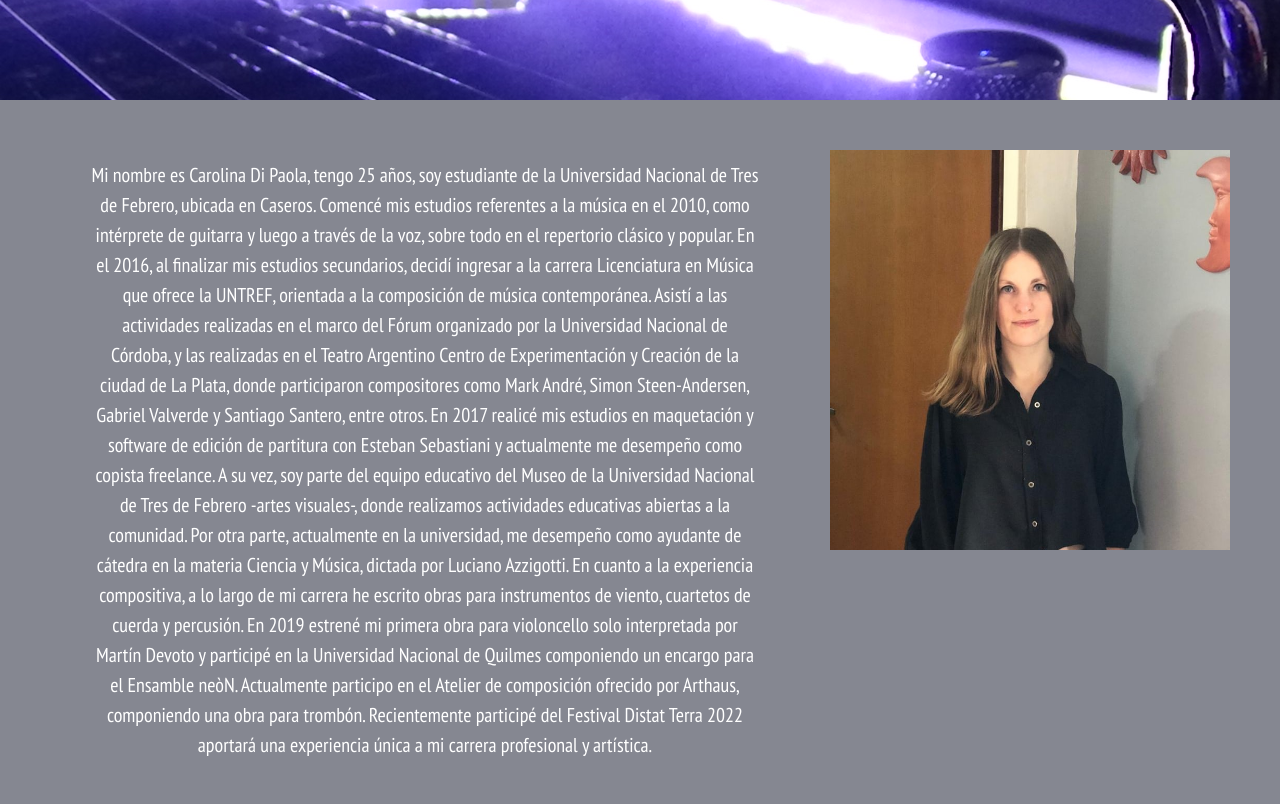
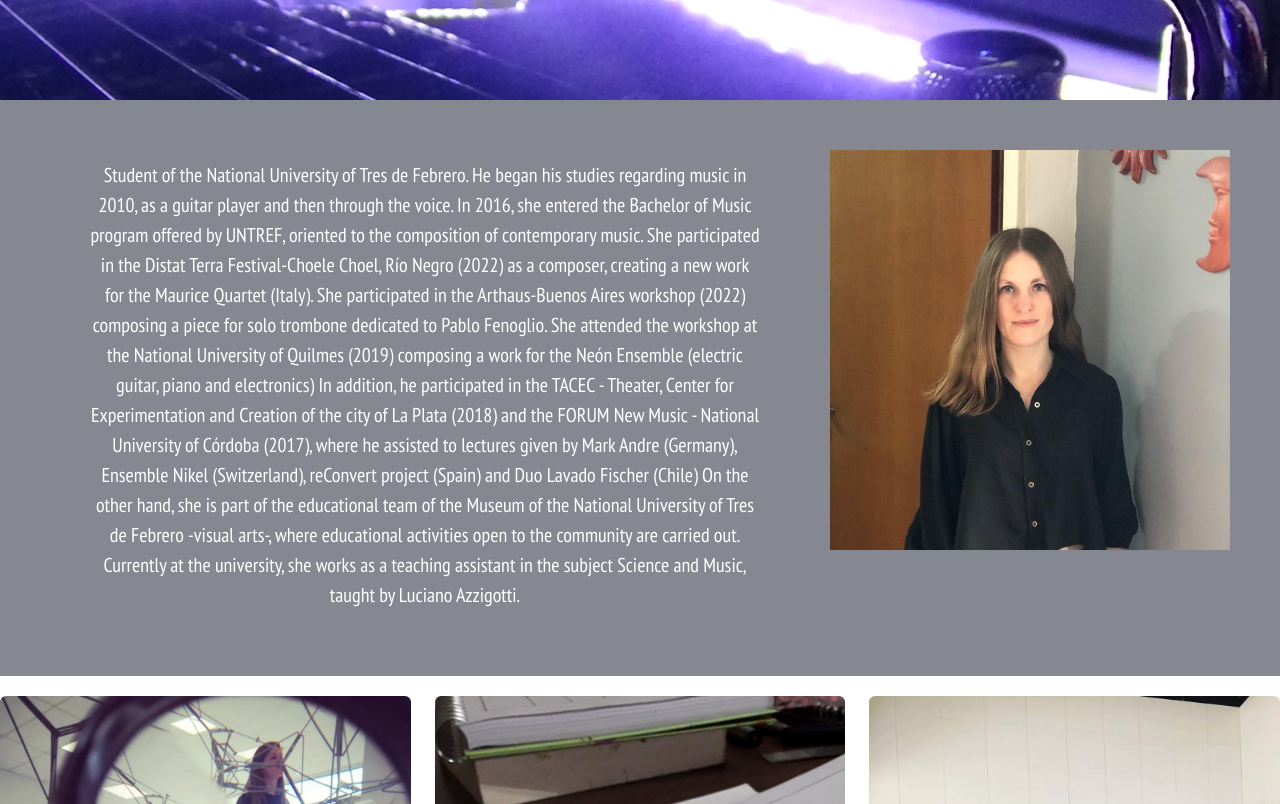
Before and after one commit to dipaola-c/cdp, a plain HTML site: page index.html in a window 1280 px wide. Shown: the part 1020-1824 px from the top of the page. Drawn offline with nearby package versions, Linux system fonts and the light colour scheme.

Commit message:
traducción

```diff
--- a/estilo.css
+++ b/estilo.css
@@ -29,6 +29,7 @@ body .header nav.navbar.navbar-expand-lg.navbar-light {
 
 .navbar-brand {
   color: white;
+  margin-left: 10px;
 }
 
 body main {
--- a/index.html
+++ b/index.html
@@ -33,21 +33,17 @@
 <main class="main">
 
   <div class = "presentacion">
-      <p class="lead">Mi nombre es Carolina Di Paola, tengo 25 años, soy estudiante de la Universidad Nacional de Tres de Febrero, ubicada en Caseros. Comencé mis estudios referentes a la música en el 2010, como intérprete de guitarra y luego a través de la voz, sobre todo en el repertorio clásico y popular.
+      <p class="lead">Student of the National University of Tres de Febrero. He began his studies regarding music in 2010, as a guitar player and then through the voice.
 
-          En el 2016, al finalizar mis estudios secundarios, decidí ingresar a la carrera Licenciatura en Música que ofrece la UNTREF, orientada a la composición de música contemporánea.
-          Asistí a las actividades realizadas en el marco del Fórum organizado por la Universidad Nacional de Córdoba, y las realizadas en el Teatro Argentino Centro de Experimentación y Creación de la ciudad de La Plata, donde participaron compositores como Mark André, Simon Steen-Andersen, Gabriel Valverde y Santiago Santero, entre otros.
-          En 2017 realicé mis estudios en maquetación y software de edición de partitura con Esteban Sebastiani y actualmente me desempeño como copista freelance.
-          A su vez, soy parte del equipo educativo del Museo de la Universidad Nacional de Tres de Febrero -artes visuales-, donde realizamos actividades educativas abiertas a la comunidad.
+        In 2016, she entered the Bachelor of Music program offered by UNTREF, oriented to the composition of contemporary music.
+        She participated in the Distat Terra Festival-Choele Choel, Río Negro (2022) as a composer, creating a new work for the Maurice Quartet (Italy).
+        She participated in the Arthaus-Buenos Aires workshop (2022) composing a piece for solo trombone dedicated to Pablo Fenoglio.
+        She attended the workshop at the National University of Quilmes (2019) composing a work for the Neón Ensemble (electric guitar, piano and electronics)
+        In addition, he participated in the TACEC - Theater, Center for Experimentation and Creation of the city of La Plata (2018) and the FORUM New Music - National University of Córdoba (2017), where he assisted to lectures given by Mark Andre (Germany), Ensemble Nikel (Switzerland), reConvert project (Spain) and Duo Lavado Fischer (Chile)
 
-          Por otra parte, actualmente en la universidad, me desempeño como ayudante de cátedra en la materia Ciencia y Música, dictada por Luciano Azzigotti.
+        On the other hand, she is part of the educational team of the Museum of the National University of Tres de Febrero -visual arts-, where educational activities open to the community are carried out.
 
-          En cuanto a la experiencia compositiva, a lo largo de mi carrera he escrito obras para instrumentos de viento, cuartetos de cuerda y percusión.
-
-          En 2019 estrené mi primera obra para violoncello solo interpretada por Martín Devoto y participé en la Universidad Nacional de Quilmes componiendo un encargo para el Ensamble neòN. Actualmente participo en el Atelier de composición ofrecido por Arthaus, componiendo una obra para trombón.
-
-          Recientemente participé del Festival Distat Terra 2022
-          aportará una experiencia única a mi carrera profesional y artística.
+        Currently at the university, she works as a teaching assistant in the subject Science and Music, taught by Luciano Azzigotti.
       </p>
   </div>
 
```
